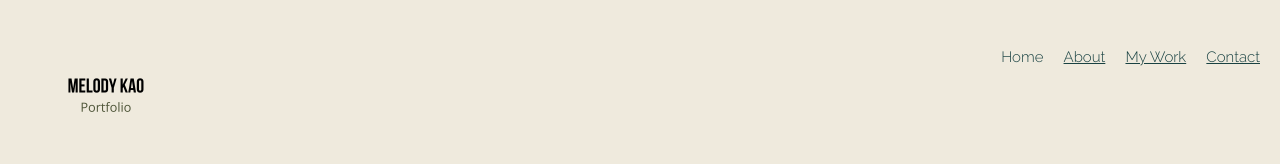
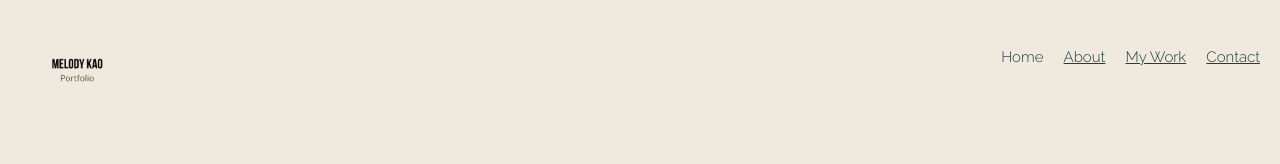
Before and after one commit to melcow13/portfolio-website, a plain HTML site: page index.html in a window 1280 px wide. Shown: the top 164 px of the page. Drawn offline with nearby package versions, Linux system fonts and the light colour scheme; grey boxes are pictures that could not be loaded.

Commit message:
Update index.html
change the height of the logo

```diff
--- a/index.html
+++ b/index.html
@@ -16,7 +16,7 @@
 
 <header class="page-header">
 
-  <img src="img/headerlogo.png" alt="headerlogo" width="700" height="150" class="page-header__item">
+  <img src="img/headerlogo.png" alt="headerlogo" width="700" height="100" class="page-header__item">
 
   <nav class="page-header__item">
    <ul role="menubar" class="navigation-list">
```
